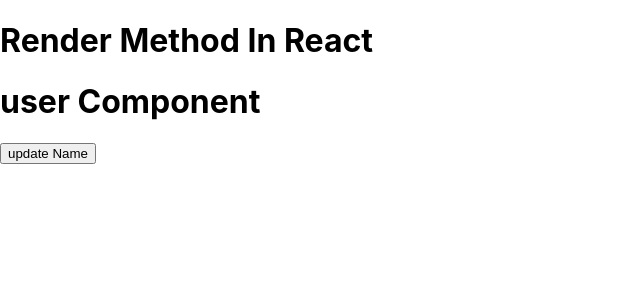
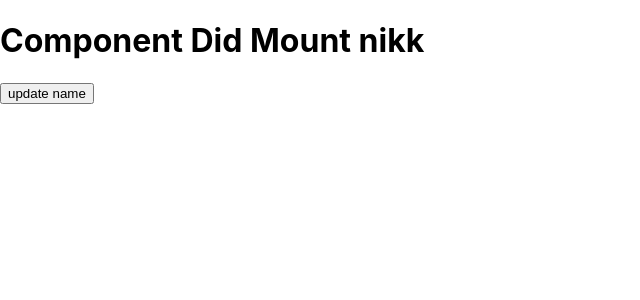
Before and after one commit to nikhil79912/React-Tutorial, a React (Create React App) app: page / in a window 1280 px wide. Shown: the top 300 px of the page, without its empty margins (0-640 px from the left). Built offline with nearby package versions, Linux system fonts and the light colour scheme.

Commit message:
component Did Mount

```diff
--- a/src/App.js
+++ b/src/App.js
@@ -1,17 +1,32 @@
 import React from 'react'
-import User from './component/user'
+// import User from './component/user'
+class App extends React.Component{
+  constructor(){
+    super()
+    this.state={
+      name:"nikk"
+    }
+    console.warn('constructor')
+  }
+  componentDidMount(){
+    console.warn("componetn did mount")
+  }
+  render(){
+    console.warn("render")
+    return (
+      <div className='app'>
+       <h1>Component Did Mount {this.state.name}</h1>
+       <button onClick={()=>this.setState({name:"thor"})}>update name</button>
+      </div>
+    )
+  }
+
+
+}
 
 
 
-const App=()=>{
-  const[name,setname]=React.useState("nik")
-  return (
-    <div className='app'>
-      <h1>Render Method In React </h1>
-      <User name={name}/>
-      <button onClick={()=>setname("nikka")}>update Name</button>
-    </div>
-  )
-}
+
+
 
 export default App;
```
